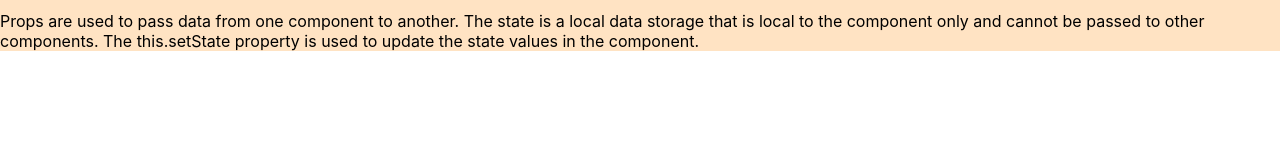
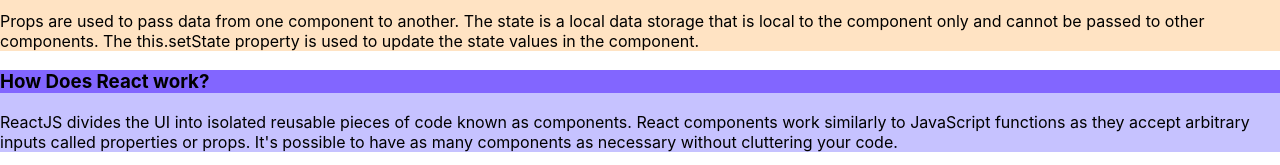
Before and after one commit to Jahidul002/Grow-Garden, a React (Create React App) app: page / in a window 1280 px wide. Shown: the part 1752-1917 px from the top of the page. Before the commit the page ends 1819 px from the top, so only its background shows below. Built offline with nearby package versions, Linux system fonts and the light colour scheme.

Commit message:
added qNA

```diff
--- a/src/blog/Blog.js
+++ b/src/blog/Blog.js
@@ -12,6 +12,10 @@ const Blog = () => {
                 <h3 className='qq2'>difference between props and state</h3>
                 <p>Props are used to pass data from one component to another. The state is a local data storage that is local to the component only and cannot be passed to other components. The this.setState property is used to update the state values in the component.</p>
             </div>
+            <div className='q3'>
+                <h3 className='qq3'>How Does React work?</h3>
+                <p>ReactJS divides the UI into isolated reusable pieces of code known as components. React components work similarly to JavaScript functions as they accept arbitrary inputs called properties or props. It's possible to have as many components as necessary without cluttering your code.</p>
+            </div>
 
         </div>
     );
```
